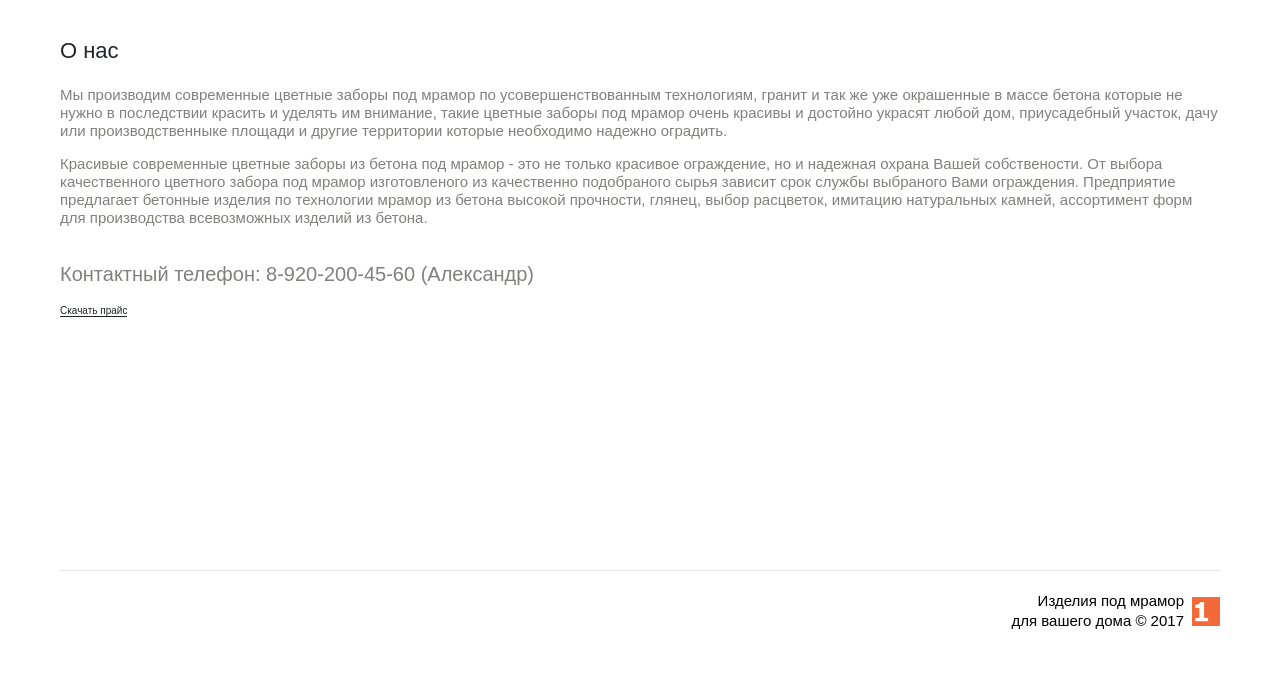
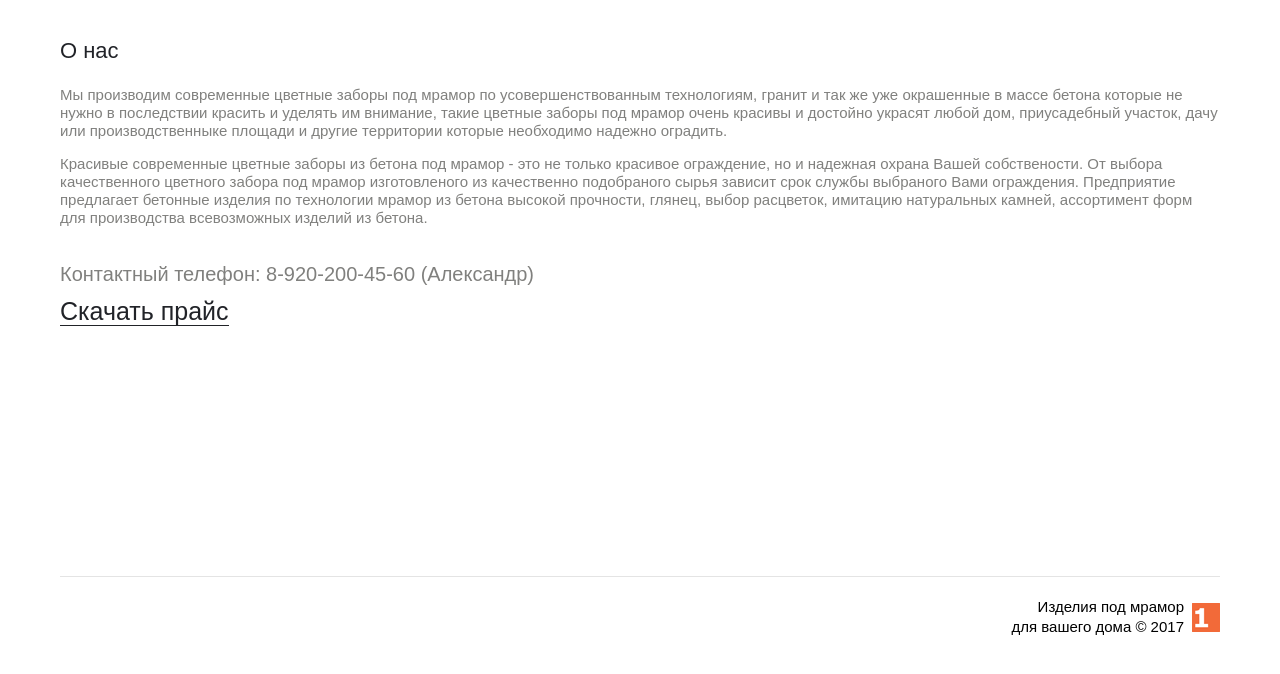
Before and after one commit to belzabor/belzabor.github.io, a plain HTML site: page about.html in a window 1280 px wide. Shown: the part 124-798 px from the top of the page. Drawn offline with Linux system fonts and the light colour scheme.

Commit message:
Update about.html

```diff
--- a/about.html
+++ b/about.html
@@ -27,7 +27,7 @@
                         <p> Мы производим современные цветные заборы под мрамор по усовершенствованным технологиям, гранит и так же уже окрашенные в массе бетона которые не нужно в последствии красить и уделять им внимание, такие цветные заборы под мрамор очень красивы и достойно украсят любой дом, приусадебный участок, дачу или производственныке площади и другие территории которые необходимо надежно оградить.</p>
                         <p>Красивые современные цветные заборы из бетона под мрамор - это не только красивое ограждение, но и надежная охрана Вашей собствености. От выбора качественного цветного забора под мрамор изготовленого из качественно подобраного сырья зависит срок службы выбраного Вами ограждения. Предприятие предлагает бетонные изделия по технологии мрамор из бетона высокой прочности, глянец, выбор расцветок, имитацию натуральных камней, ассортимент форм для производства всевозможных изделий из бетона. </p>
                         <p style="font-size: 20px; margin-top: 20px;">Контактный телефон: 8-920-200-45-60 (Александр) </p>
-                        <a href="/price.xslx" download>Скачать прайс</a>
+                        <a style="font-size: 25px;" href="price.xslx" download>Скачать прайс</a>
                     </div>
                 </header>
             </section>
```
